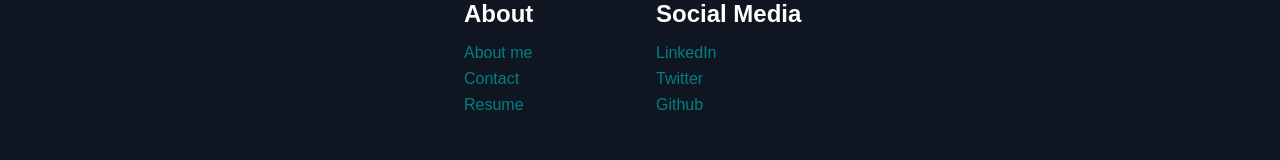
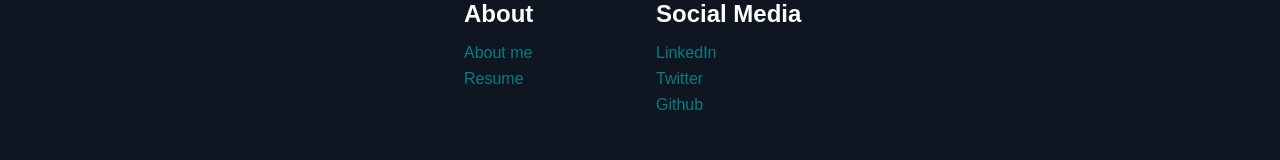
Before and after one commit to AnthonyHackney888/ReactWebsiteRepo, a React (Create React App) app: page / in a window 1280 px wide. Shown: the part 2781-2941 px from the top of the page. Built offline with nearby package versions, Linux system fonts and the light colour scheme.

Commit message:
changed footer

```diff
--- a/package.json
+++ b/package.json
@@ -1,5 +1,5 @@
 {
-  "homepage": "https://AnthonyHackney888.github.io/ReactWebsite",
+  "homepage": "https://AnthonyHackney888.github.io/ReactWebsiteRepo",
   "name": "react-website",
   "version": "0.1.0",
   "private": true,
@@ -16,8 +16,8 @@
     "web-vitals": "^2.1.4"
   },
   "scripts": {
-    "predeploy":"npm run build",
-    "deploy":"gh-pages -d build",
+    "predeploy": "npm run build",
+    "deploy": "gh-pages -d build",
     "start": "react-scripts start",
     "build": "react-scripts build",
     "test": "react-scripts test",
--- a/src/Components/Footer/Footer.js
+++ b/src/Components/Footer/Footer.js
@@ -2,8 +2,8 @@ import React from 'react'
 import {FaTwitter,FaLinkedin} from'react-icons/fa';
 import {BsGithub} from'react-icons/bs';
 
-
-
+/*<FooterLink to='/Contact'>Contact</FooterLink>
+*/
 import {FooterContainter,
     FooterSubHeading,
     FooterLink,FooterLinkTitle,
@@ -32,7 +32,6 @@ function Footer() {
                 <FooterLinkItems>
                     <FooterLinkTitle>About</FooterLinkTitle>
                     <FooterLink to='/About'> About me </FooterLink>
-                    <FooterLink to='/Contact'>Contact</FooterLink>
                     <FooterA href={require("../Resume/Anthony-Hackney_Resume_VGedits(4).pdf")} download='AnthonyHackneyResume'>Resume</FooterA>
 
                 </FooterLinkItems>
```
